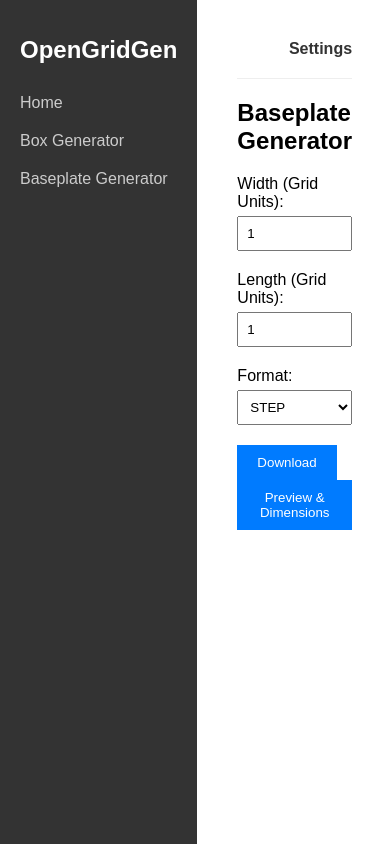
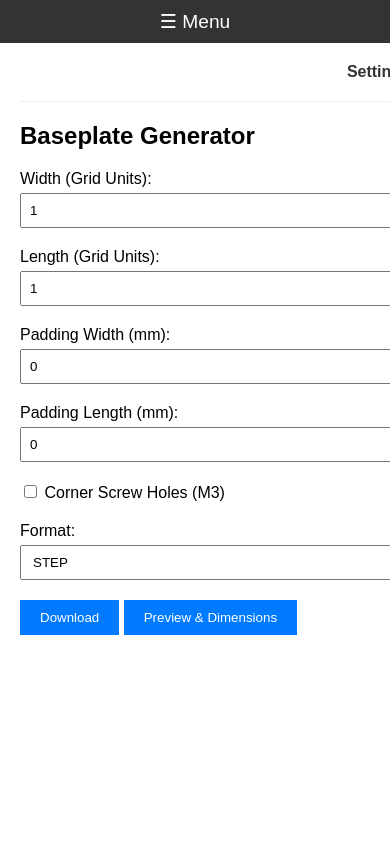
Before and after one commit to loganrf/OpenGridGen, a Flask app: page /baseplate in a window 390 px wide; the page is wider, and only the part inside the window is pictured. Run offline with Flask 3, Linux system fonts and the light colour scheme.

Commit message:
Add filled box option, baseplate padding/screw holes, and mobile menu
Co-authored-by: loganrf <22797847+loganrf@users.noreply.github.com>

```diff
--- a/app.py
+++ b/app.py
@@ -87,6 +87,20 @@ def update_constants():
             if hasattr(mod, key):
                 setattr(mod, key, getattr(cqgridfinity.constants, key))
 
+class CustomGridfinityBaseplate(cqgridfinity.GridfinityBaseplate):
+    def __init__(self, length_u, width_u, length_padding=0, width_padding=0, **kwargs):
+        self.length_padding = length_padding
+        self.width_padding = width_padding
+        super().__init__(length_u, width_u, **kwargs)
+
+    @property
+    def length(self):
+        return self.length_u * cqgridfinity.constants.GRU + self.length_padding
+
+    @property
+    def width(self):
+        return self.width_u * cqgridfinity.constants.GRU + self.width_padding
+
 @app.route('/')
 def index():
     return render_template('index.html')
@@ -116,8 +130,9 @@ def generate_box_info():
         width = int(data.get('width', 1))
         length = int(data.get('length', 1))
         height = int(data.get('height', 1))
+        solid = data.get('solid', False)
 
-        box = cqgridfinity.GridfinityBox(length, width, height)
+        box = cqgridfinity.GridfinityBox(length, width, height, solid=solid)
 
         # Calculate bounding box
         # cqgridfinity objects have .cq_obj which is a CadQuery Workplane object
@@ -143,8 +158,9 @@ def preview_box():
         width = int(data.get('width', 1))
         length = int(data.get('length', 1))
         height = int(data.get('height', 1))
+        solid = data.get('solid', False)
 
-        box = cqgridfinity.GridfinityBox(length, width, height)
+        box = cqgridfinity.GridfinityBox(length, width, height, solid=solid)
 
         # Get dimensions
         bb = box.cq_obj.val().BoundingBox()
@@ -168,8 +184,9 @@ def download_box():
         length = int(request.form.get('length', 1))
         height = int(request.form.get('height', 1))
         format_type = request.form.get('format', 'step').lower()
+        solid = request.form.get('solid') == 'true'
 
-        box = cqgridfinity.GridfinityBox(length, width, height)
+        box = cqgridfinity.GridfinityBox(length, width, height, solid=solid)
 
         filename = f"box_{width}x{length}x{height}.{format_type}"
         filepath = os.path.join(tempfile.gettempdir(), filename)
@@ -192,8 +209,20 @@ def generate_baseplate_info():
         data = request.json
         width = int(data.get('width', 1))
         length = int(data.get('length', 1))
+        padding_width = float(data.get('padding_width', 0))
+        padding_length = float(data.get('padding_length', 0))
+        corner_screws = data.get('corner_screws', False)
 
-        bp = cqgridfinity.GridfinityBaseplate(length, width)
+        kwargs = {}
+        if corner_screws:
+            kwargs['corner_screws'] = True
+            kwargs['csk_hole'] = 3.6
+            kwargs['csk_diam'] = 7.0
+
+        bp = CustomGridfinityBaseplate(length, width,
+                                     length_padding=padding_length,
+                                     width_padding=padding_width,
+                                     **kwargs)
 
         bb = bp.cq_obj.val().BoundingBox()
         dims = {
@@ -213,8 +242,20 @@ def preview_baseplate():
         data = request.json
         width = int(data.get('width', 1))
         length = int(data.get('length', 1))
+        padding_width = float(data.get('padding_width', 0))
+        padding_length = float(data.get('padding_length', 0))
+        corner_screws = data.get('corner_screws', False)
 
-        bp = cqgridfinity.GridfinityBaseplate(length, width)
+        kwargs = {}
+        if corner_screws:
+            kwargs['corner_screws'] = True
+            kwargs['csk_hole'] = 3.6
+            kwargs['csk_diam'] = 7.0
+
+        bp = CustomGridfinityBaseplate(length, width,
+                                     length_padding=padding_length,
+                                     width_padding=padding_width,
+                                     **kwargs)
 
         # Get dimensions
         bb = bp.cq_obj.val().BoundingBox()
@@ -237,8 +278,20 @@ def download_baseplate():
         width = int(request.form.get('width', 1))
         length = int(request.form.get('length', 1))
         format_type = request.form.get('format', 'step').lower()
+        padding_width = float(request.form.get('padding_width', 0))
+        padding_length = float(request.form.get('padding_length', 0))
+        corner_screws = request.form.get('corner_screws') == 'true'
 
-        bp = cqgridfinity.GridfinityBaseplate(length, width)
+        kwargs = {}
+        if corner_screws:
+            kwargs['corner_screws'] = True
+            kwargs['csk_hole'] = 3.6
+            kwargs['csk_diam'] = 7.0
+
+        bp = CustomGridfinityBaseplate(length, width,
+                                     length_padding=padding_length,
+                                     width_padding=padding_width,
+                                     **kwargs)
 
         filename = f"baseplate_{width}x{length}.{format_type}"
         filepath = os.path.join(tempfile.gettempdir(), filename)
--- a/templates/base.html
+++ b/templates/base.html
@@ -96,6 +96,37 @@
             0% { transform: rotate(0deg); }
             100% { transform: rotate(360deg); }
         }
+
+        /* Mobile styles */
+        @media (max-width: 768px) {
+            body {
+                flex-direction: column;
+            }
+            .sidebar {
+                width: 100%;
+                display: none;
+                box-sizing: border-box;
+            }
+            .sidebar.active {
+                display: flex;
+            }
+            .content {
+                width: 100%;
+                padding: 20px;
+            }
+            .menu-toggle {
+                display: block !important;
+                background: #333;
+                color: #fff;
+                padding: 10px;
+                cursor: pointer;
+                text-align: center;
+                font-size: 1.2em;
+            }
+        }
+        .menu-toggle {
+            display: none;
+        }
     </style>
     <script src="https://cdnjs.cloudflare.com/ajax/libs/three.js/r128/three.min.js"></script>
     <script src="https://cdn.jsdelivr.net/npm/three@0.128.0/examples/js/loaders/STLLoader.js"></script>
@@ -107,7 +138,12 @@
         <div class="spinner"></div>
         <div>Generating... Please wait.</div>
     </div>
-    <div class="sidebar">
+
+    <div class="menu-toggle" onclick="toggleMenu()">
+        ☰ Menu
+    </div>
+
+    <div class="sidebar" id="sidebar">
         <h1>OpenGridGen</h1>
         <a href="/">Home</a>
         <a href="/box">Box Generator</a>
@@ -120,6 +156,10 @@
         {% block content %}{% endblock %}
     </div>
     <script>
+        function toggleMenu() {
+            document.getElementById('sidebar').classList.toggle('active');
+        }
+
         function showLoading() {
             document.getElementById('loading-overlay').style.display = 'flex';
         }
--- a/templates/baseplate.html
+++ b/templates/baseplate.html
@@ -8,6 +8,17 @@
 
     <label for="length">Length (Grid Units):</label>
     <input type="number" id="length" name="length" value="1" min="1" required>
+
+    <label for="padding_width">Padding Width (mm):</label>
+    <input type="number" id="padding_width" name="padding_width" value="0" min="0" step="0.1">
+
+    <label for="padding_length">Padding Length (mm):</label>
+    <input type="number" id="padding_length" name="padding_length" value="0" min="0" step="0.1">
+
+    <div style="margin-bottom: 20px;">
+        <input type="checkbox" id="corner_screws" name="corner_screws" value="true" style="width: auto;">
+        <label for="corner_screws" style="display: inline;">Corner Screw Holes (M3)</label>
+    </div>
 
     <label for="format">Format:</label>
     <select id="format" name="format">
@@ -32,13 +43,16 @@
     async function updatePreview() {
         const width = document.getElementById('width').value;
         const length = document.getElementById('length').value;
+        const padding_width = document.getElementById('padding_width').value;
+        const padding_length = document.getElementById('padding_length').value;
+        const corner_screws = document.getElementById('corner_screws').checked;
 
         showLoading();
         try {
             const response = await fetch('/api/preview_baseplate', {
                 method: 'POST',
                 headers: { 'Content-Type': 'application/json' },
-                body: JSON.stringify({ width, length })
+                body: JSON.stringify({ width, length, padding_width, padding_length, corner_screws })
             });
             if (!response.ok) throw new Error('Preview generation failed');
 
@@ -67,8 +81,15 @@
         const formData = new FormData(form);
         const width = document.getElementById('width').value;
         const length = document.getElementById('length').value;
+        const padding_width = document.getElementById('padding_width').value;
+        const padding_length = document.getElementById('padding_length').value;
+        const corner_screws = document.getElementById('corner_screws').checked;
         const format = document.getElementById('format').value;
-        const filename = `baseplate_${width}x${length}.${format}`;
+
+        let filename = `baseplate_${width}x${length}`;
+        if (padding_width > 0 || padding_length > 0) filename += `_p${padding_width}x${padding_length}`;
+        if (corner_screws) filename += '_screws';
+        filename += `.${format}`;
 
         downloadWithProgress('/api/download_baseplate', formData, filename);
     }
```
Also changed, not shown: templates/box.html (+11 -2 lines).
